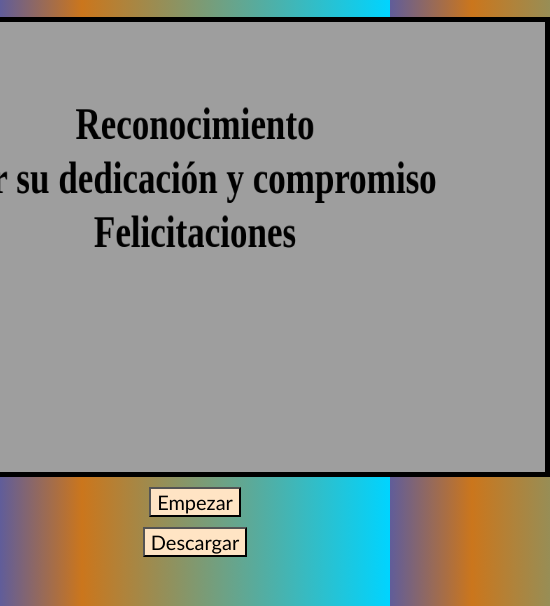
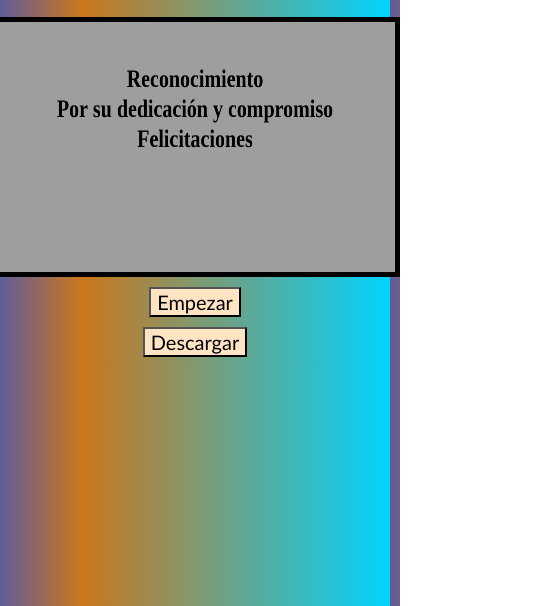
Before and after one commit to nataliachehda/generadordecertificados, a plain HTML site: page index.html in a window 390 px wide. Shown: the part 238-844 px from the top of the page, 550 px wide, since content can reach past the window. Drawn offline with Linux system fonts and the light colour scheme.

Commit message:
making it responsive

```diff
--- a/css/style.css
+++ b/css/style.css
@@ -1,6 +1,6 @@
 #canvas {
-    width: 700px;
-    height: 450px;
+    width: 500px;
+    height: 350px;
     border: 5px black solid;
     text-align: center;
     display: flex;
@@ -34,3 +34,16 @@ body {
     font-size: 20px;
     background-color: bisque;
 }
+
+@media (min-width: 768px) {
+    #canvas {
+        width: 700px;
+        height: 450px;
+    }
+}
+@media (max-width: 510px) {
+    #canvas {
+        width: 400px;
+        height: 250px;
+    }
+}
```
